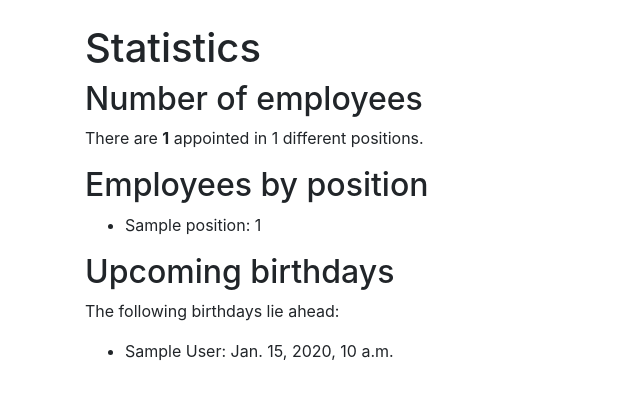
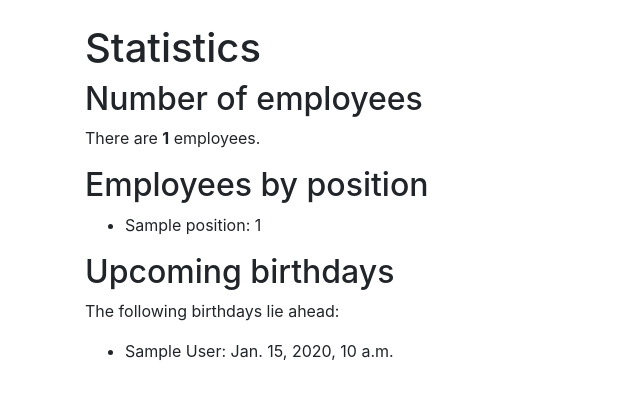
Before and after one commit to friedelwolff/tangent, a Django app: template employees/templates/statistics.html in a window 1280 px wide. Shown: the part 56-456 px from the top of the page, without its empty margins (0-640 px from the left). Run offline with Django 3.2, Linux system fonts and the light colour scheme; the template is opened without the code that fills it: most values are stand-ins (such as "Sample title", 1, 10 or a date in 2020); some libraries are stand-ins or nearby versions.

Commit message:
Copyedit

```diff
--- a/employees/templates/statistics.html
+++ b/employees/templates/statistics.html
@@ -4,7 +4,7 @@
 <h1>Statistics</h1>
 
 <h2>Number of employees</h2>
-<p>There are <b>{{ n_employees }}</b> appointed in {{ employees_by_position|length }} different positions.</p>
+<p>There are <b>{{ n_employees }}</b> employees.</p>
 
 <h2>Employees by position</h2>
     <ul>
```
